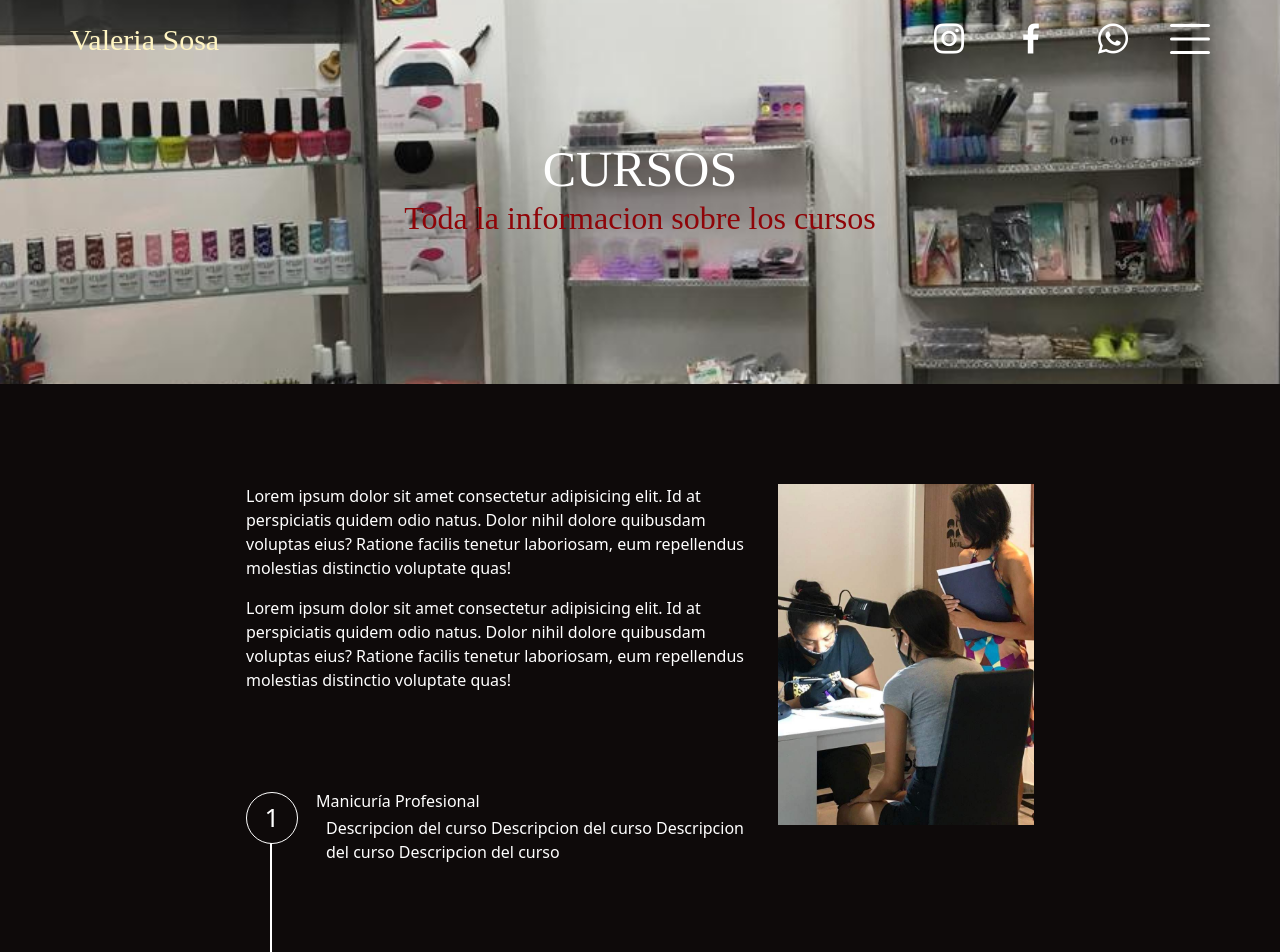
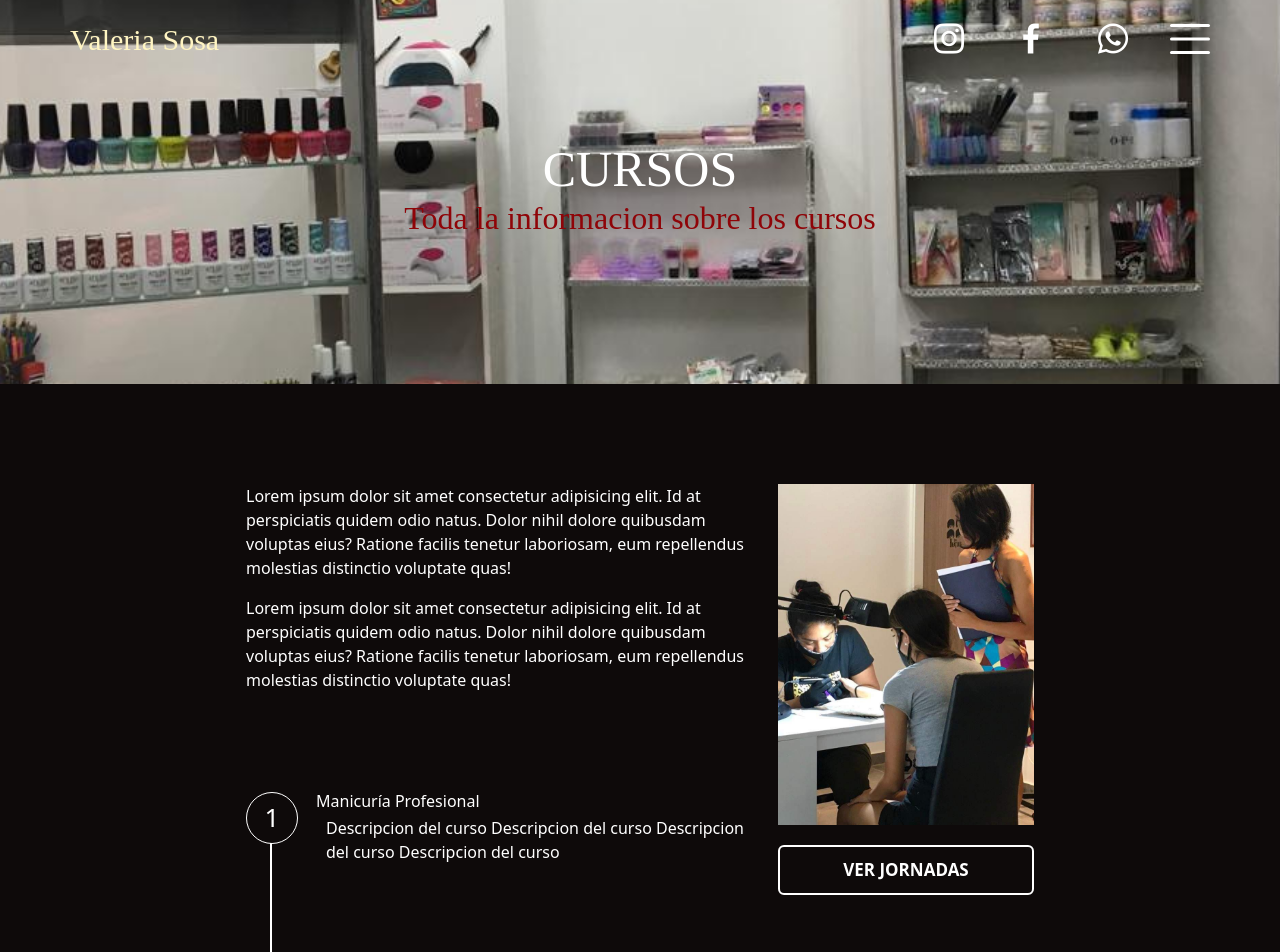
Before and after one commit to MatiasColazo1/tdu-page, an Angular app in the folder Cliente/: page /cursos in a window 1280 px wide. Shown: the top 952 px of the page. Built offline with nearby package versions, Linux system fonts and the light colour scheme; a web font is replaced by a local one.

Commit message:
cursos boton

```diff
--- a/Cliente/src/app/components/cursos/cursos.component.css
+++ b/Cliente/src/app/components/cursos/cursos.component.css
@@ -1,5 +1,3 @@
-
-
 .banner {
   position: relative;
   width: 100%;
@@ -21,8 +19,8 @@ h1 {
 }
 
 h2 {
- color: #8F0408;
- font-family: Roboto Slab;
+  color: #8F0408;
+  font-family: Roboto Slab;
 }
 
 .banner h1 {
@@ -68,7 +66,7 @@ h2 {
   color: #fff;
 }
 
-.info{
+.info {
   margin-bottom: 100px;
 }
 
@@ -92,7 +90,8 @@ h2 {
   display: flex;
   margin-bottom: 100px;
   position: relative;
-  padding-left: 70px; /* Espacio para el número y la línea */
+  padding-left: 70px;
+  /* Espacio para el número y la línea */
 }
 
 .lista-circular li::before {
@@ -103,13 +102,17 @@ h2 {
   line-height: 1.85em;
   border-radius: 50%;
   text-align: center;
-  position: absolute; /* Posición absoluta dentro del LI */
-  left: 0; /* Alineado a la izquierda del LI */
-  top: 0; /* Alineado a la parte superior del LI */
+  position: absolute;
+  /* Posición absoluta dentro del LI */
+  left: 0;
+  /* Alineado a la izquierda del LI */
+  top: 0;
+  /* Alineado a la parte superior del LI */
   margin-right: 20px;
   border: 1px solid #fff;
   font-size: 26px;
-  z-index: 1; /* Asegura que el número esté sobre la línea */
+  z-index: 1;
+  /* Asegura que el número esté sobre la línea */
 }
 
 .lista-circular h6 {
@@ -138,3 +141,43 @@ h2 {
 .lista-circular li:last-child::after {
   display: none;
 }
+
+.btn {
+  color: #ffffff;
+  text-transform: uppercase;
+  text-decoration: none;
+  border: 2px solid #ffffff;
+  display: block;
+  align-items: center;
+  padding: 10px 20px;
+  font-size: 17px;
+  font-weight: bold;
+  background: transparent;
+  position: relative;
+  transition: all 1s;
+  overflow: hidden;
+  margin-top: 20px;
+  width: 100%;
+
+}
+
+.btn:hover {
+  color: rgb(0, 0, 0);
+}
+
+.btn::before {
+  content: '';
+  position: absolute;
+  height: 100%;
+  width: 0%;
+  top: 0;
+  left: -40px;
+  transform: skewX(45deg);
+  background-color: #ffffff;
+  z-index: -1;
+  transition: all 1s;
+}
+
+.btn:hover::before {
+  width: 160%;
+}
--- a/Cliente/src/app/components/cursos/cursos.component.html
+++ b/Cliente/src/app/components/cursos/cursos.component.html
@@ -50,6 +50,11 @@
   </div>
   <div class="imagen">
     <img src="../../../assets/curso-tdu.jpg" alt="Descripción de la imagen" class="img">
+    <div>
+      <button class="btn" routerLink="/jornadas">
+        Ver Jornadas
+      </button>
+    </div>
   </div>
 </div>
 <div style="height: 100px"></div>
```
Lines whose indentation alone changed are shown as unchanged.
